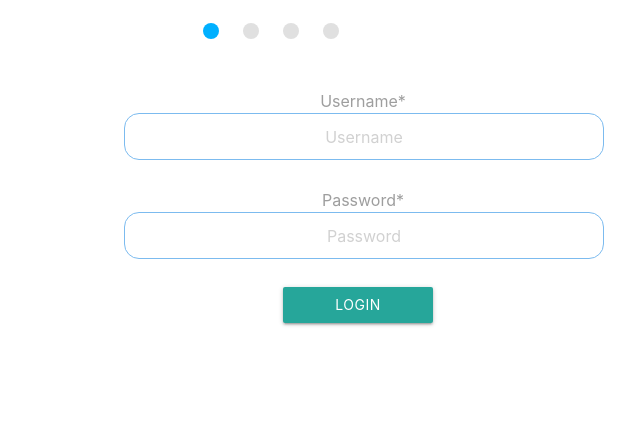
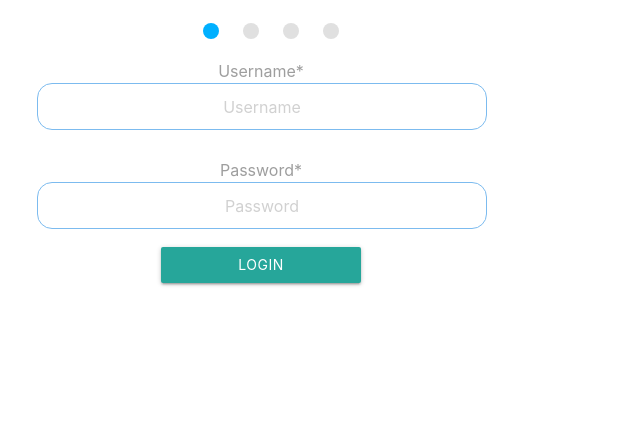
Before and after one commit to manos1212/python_app1, a Django app: page /login/ in a window 1280 px wide. Shown: the part 365-800 px from the top of the page, without its empty margins (379-1019 px from the left). Run offline with Django 3.2, Linux system fonts and the light colour scheme; some libraries are stand-ins or nearby versions.

Commit message:
Update login.html

```diff
--- a/templates/registration/login.html
+++ b/templates/registration/login.html
@@ -14,15 +14,15 @@
 <body>
 
 <nav class="main-nav #0277bd light-blue darken-3">
-   <div class="row right">
-       <div class="watch col s3" style="padding-right: 50px" title="{{clock}}">
+   <div class="row">
+       <div class="watch col s2 right hide-on-med-and-down" style="text-align: right" title="{{clock}}">
            <canvas id="canvas" width="70" height="68"
 style="background-color:#0277bd; margin-top:-2px">
 </canvas></div>
 
+   <div class="col s12 m3 l3"> <a href="/" class="brand-logo" ><i class="material-icons">local_hospital</i>HealthMed</a></div>
+  <div class="center hide-on-med-and-down" style="font-size: 30px"><p>Log In Page</p></div>
    </div>
-       <a href="/" class="brand-logo" style="left:100px"><i class="material-icons">local_hospital</i>HealthMed</a>
-  <div  style=" margin-left: 700px; font-size: 30px"><p>Log In Page</p></div>
 </nav>
 <div class="slider">
    <ul class="slides">
@@ -66,18 +66,18 @@ style="background-color:#0277bd; margin-top:-2px">
 {% block content %}
     <form method="post" class="from-group" onsubmit="return validateForm()" name="myForm">
   {% csrf_token %}
-      <div class="row">
-                    <div class="col l12 col m12 col s12" style="width: 500px; margin-left: 300px;margin-top: 50px">
-                       <label class="d1">Username*<input name="username" id="username" type="text" class="input-standard-grey" placeholder="Username"  value="{{form.username.value|crispy}}" required>
+
+                    <div class="col s12" style="margin: auto; width:50%; min-width: 300px; padding-top: 20px">
+                       <label class="d1">Username*<input name="username" type="text" id="username" class="input-standard-grey" placeholder="Username"  value="{{form.username.value|crispy}}" required>
                        </label></div>
-         </div>
-         <div class="row">
-                   <div class="col l12 col m12 col s12" style="width: 500px; margin-left: 300px">
-                       <label class="d1">Password*<input name="password" id="password" type="password" class="input-standard-grey"  placeholder="Password"  value="{{form.password.value|crispy}}" required>
+
+
+                   <div class="col s12" style="margin:auto; width: 50%; min-width: 300px;  padding-top: 20px">
+                       <label class="d1">Password*<input name="password" type="password" id="password" class="input-standard-grey"  placeholder="Password"  value="{{form.password.value|crispy}}" required>
                        </label></div>
-               </div>
 <!--   {{form|crispy}}-->
-  <button type="submit" class="btn btn-success" style="margin-left: 470px; width:150px">Login</button>
+        <div class="col s12 center" style="margin: auto; width: 50%; padding-top: 10px">
+  <button type="submit" class="btn btn-success" style="min-width:200px; text-align: center">Login</button></div>
    </form>
 
 {% endblock %}
```
